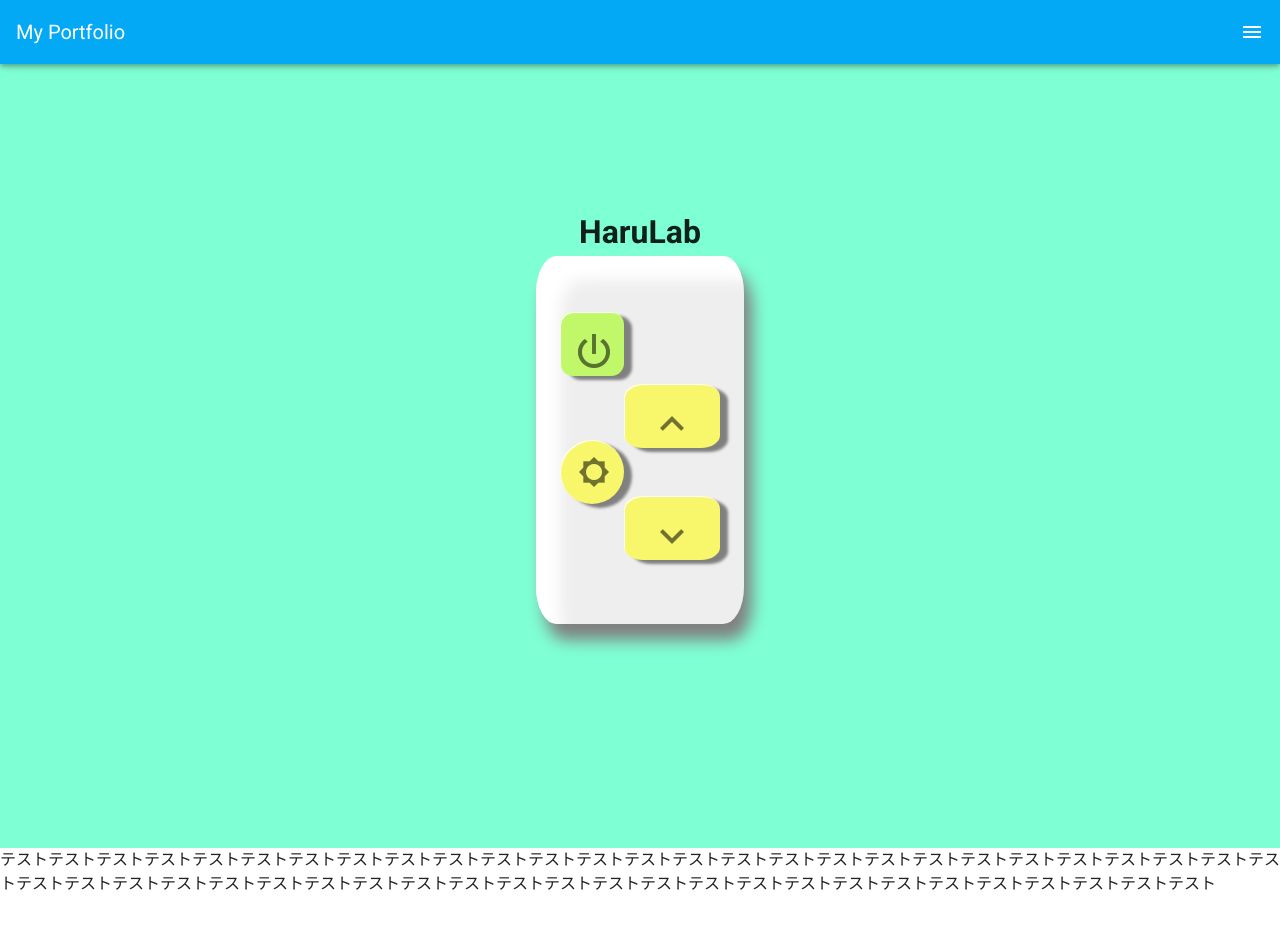
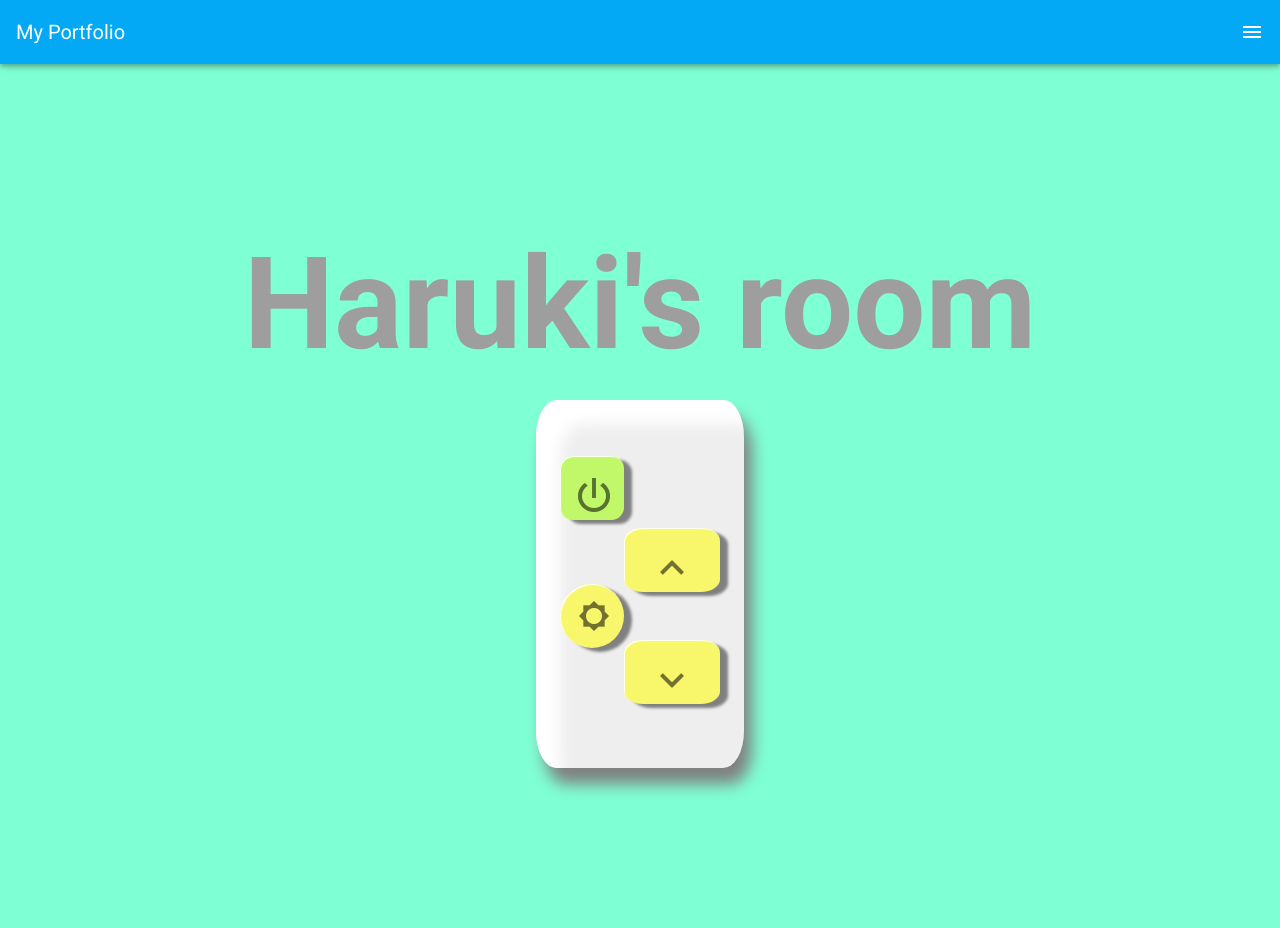
Before and after one commit to Chukoto/my-portfolio, a Vue app: page / in a window 1280 px wide. Shown: the top 928 px of the page. Built offline with nearby package versions, Linux system fonts and the light colour scheme.

Commit message:
[mod] removed unnecessary script

```diff
--- a/src/components/Home.vue
+++ b/src/components/Home.vue
@@ -7,7 +7,10 @@
       <div id="bright-adjuster" :style="{ opacity: opacity }"></div>
     </div>
     <div id="back">
-      <h1 class="text-center">HaruLab</h1>
+      <h1 class="text-center grey--text text--darken-5">
+        Haruki's room
+      </h1>
+
       <div id="remocon-body">
         <button id="power-btn" @click="show = !show">
           <v-list-item-icon>
@@ -57,13 +60,11 @@ export default {
     increaseBrightness() {
       if (this.opacity >= 0.1 && this.show === false) {
         this.opacity -= 0.1;
-        console.log(this.opacity);
       }
     },
     decreaseBrightness() {
       if (this.opacity < 0.7 && this.show === false) {
         this.opacity += 0.1;
-        console.log(this.opacity);
       }
     },
     increaseMaxBrightness() {
@@ -76,6 +77,10 @@ export default {
 </script>
 
 <style lang="scss" scoped>
+h1 {
+  font-size: 10vw;
+}
+
 #home-wrapper {
   margin-top: 3rem;
   position: relative;
@@ -102,7 +107,7 @@ export default {
 
 #back {
   width: 100%;
-  height: 50rem;
+  height: 100rem;
   margin: 0 auto;
   padding-top: 10rem;
   background-color: aquamarine;
```
